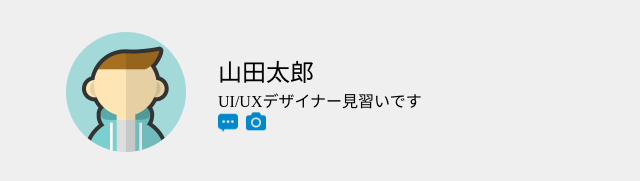
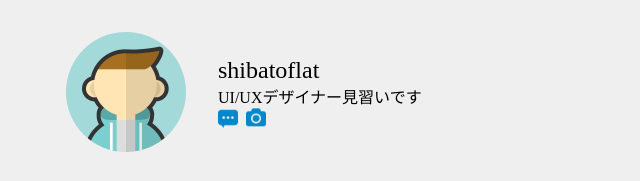
Before and after one commit to shibatoflat/myportfolio, a plain HTML site: page index.html in a window 1280 px wide. Shown: the top 181 px of the page, 374-1014 px from the left. Drawn offline with Linux system fonts and the light colour scheme.

Commit message:
Add files via upload

```diff
--- a/index.html
+++ b/index.html
@@ -4,7 +4,7 @@
   <meta charset="UTF-8">
   <meta http-equiv="X-UA-Compatible" content="IE=edge">
   <meta name="viewport" content="width=device-width, initial-scale=1.0">
-  <title>山田太郎のポートフォリオサイト</title>
+  <title>shibatoflatのポートフォリオサイト</title>
   <link rel="icon" href="img/favicon.png">
   <link rel="stylesheet" href="css/style.css">
 </head>
@@ -20,7 +20,7 @@
       </div>
 
       <div>
-        <h1>山田太郎</h1>
+        <h1>shibatoflat</h1>
         <p>UI/UXデザイナー見習いです</p>
         <ul>
           <li>
```
